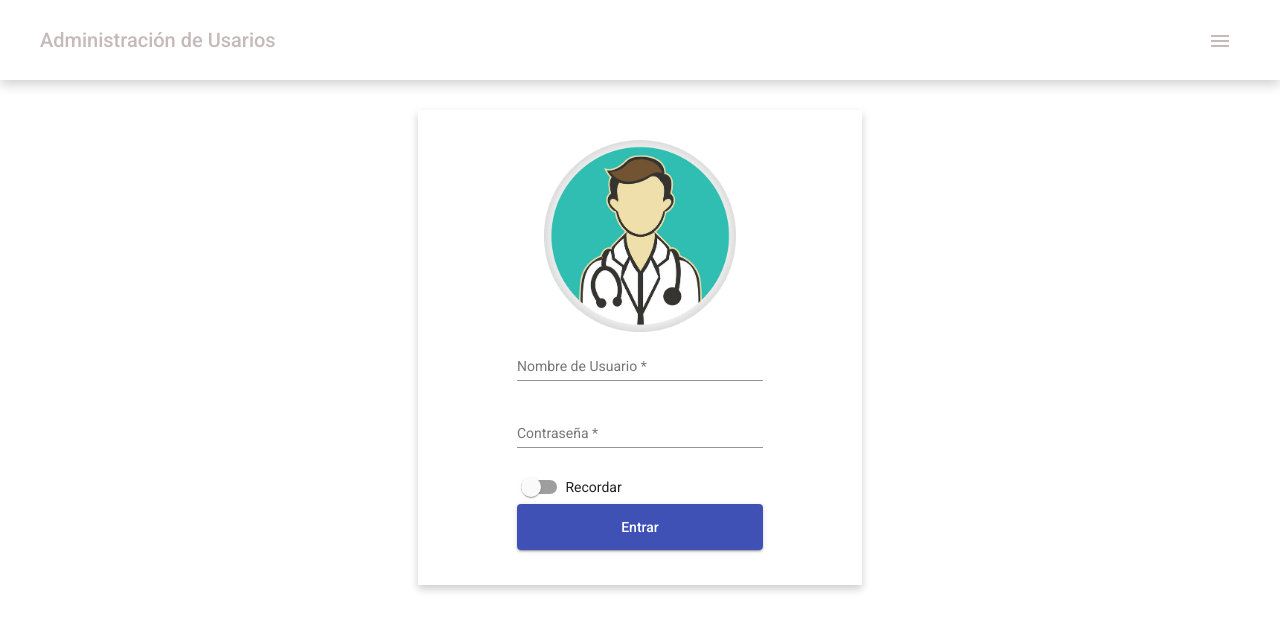
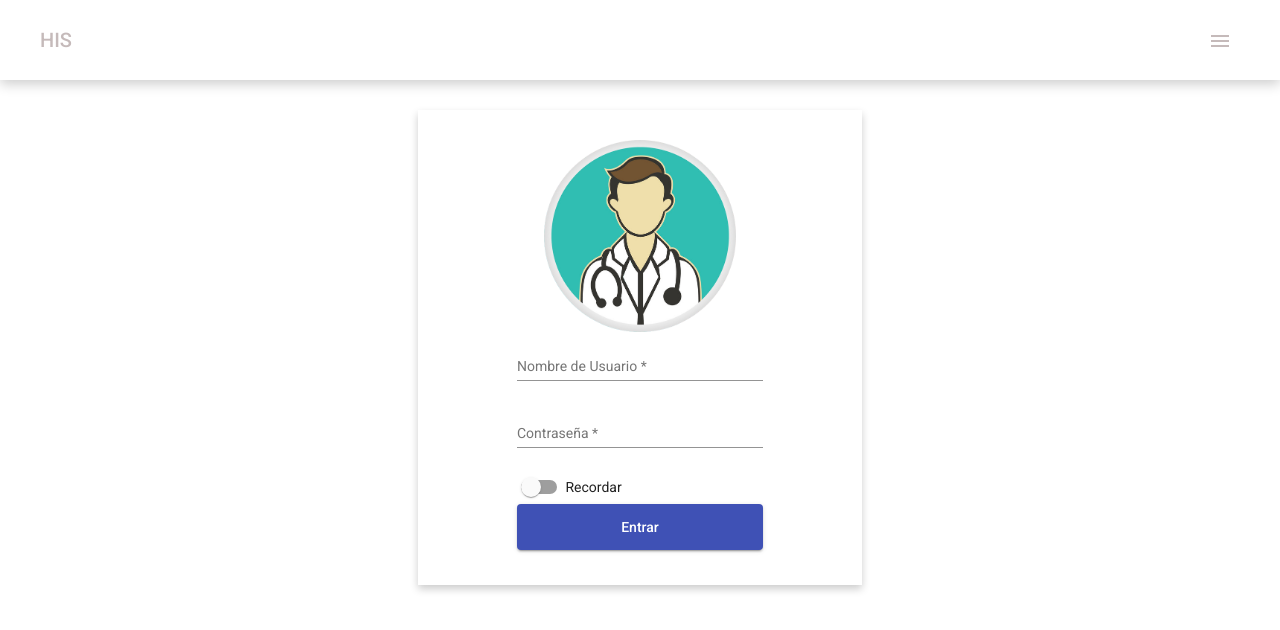
Before and after one commit to williamvn/UserManagement, an Angular app: page / in a window 1280 px wide. Shown: the top 630 px of the page. Built offline with nearby package versions, Linux system fonts and the light colour scheme.

Commit message:
HIS topbar name

```diff
--- a/src/app/services/user.service.ts
+++ b/src/app/services/user.service.ts
@@ -15,7 +15,7 @@ export type Resource = "professionals" | "patients";
   providedIn: 'root'
 })
 export class UserService {
-  BASE_URI = "http://localhost:3000/";
+  BASE_URI = "http://192.168.0.164:3000/";
 
   private _professionals: Professional[] = [];
   private _patients: Patient[] = [];
--- a/src/app/top-bar/top-bar.component.html
+++ b/src/app/top-bar/top-bar.component.html
@@ -22,7 +22,7 @@
           *ngIf="isHandset$ | async">
           <mat-icon aria-label="Side nav toggle icon">menu</mat-icon>
         </button>
-        <span>Administración de Usarios</span>
+        <span>HIS</span>
       </div>
       <div class="nav-list" *ngIf="(isHandset$|async) === false">
         <button (click)="drawer.toggle()" mat-icon-button class="example-icon"
```
